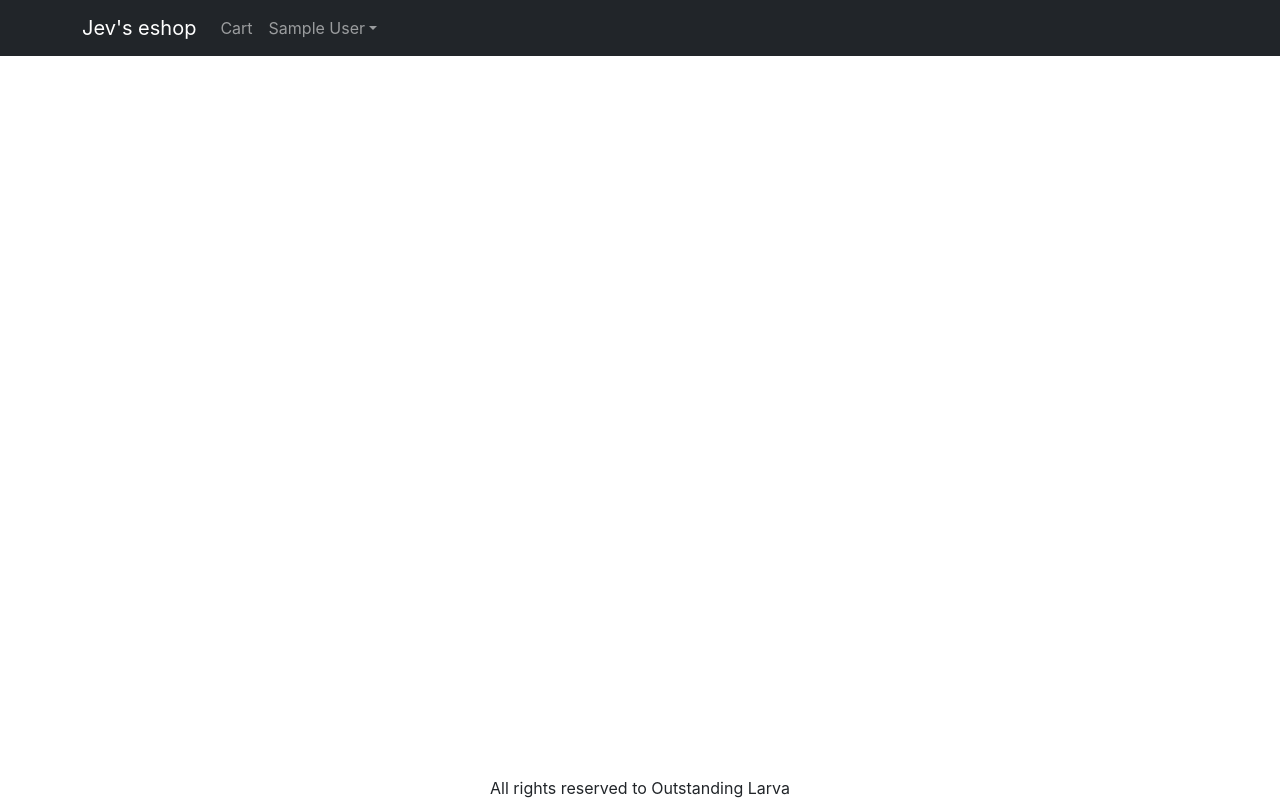
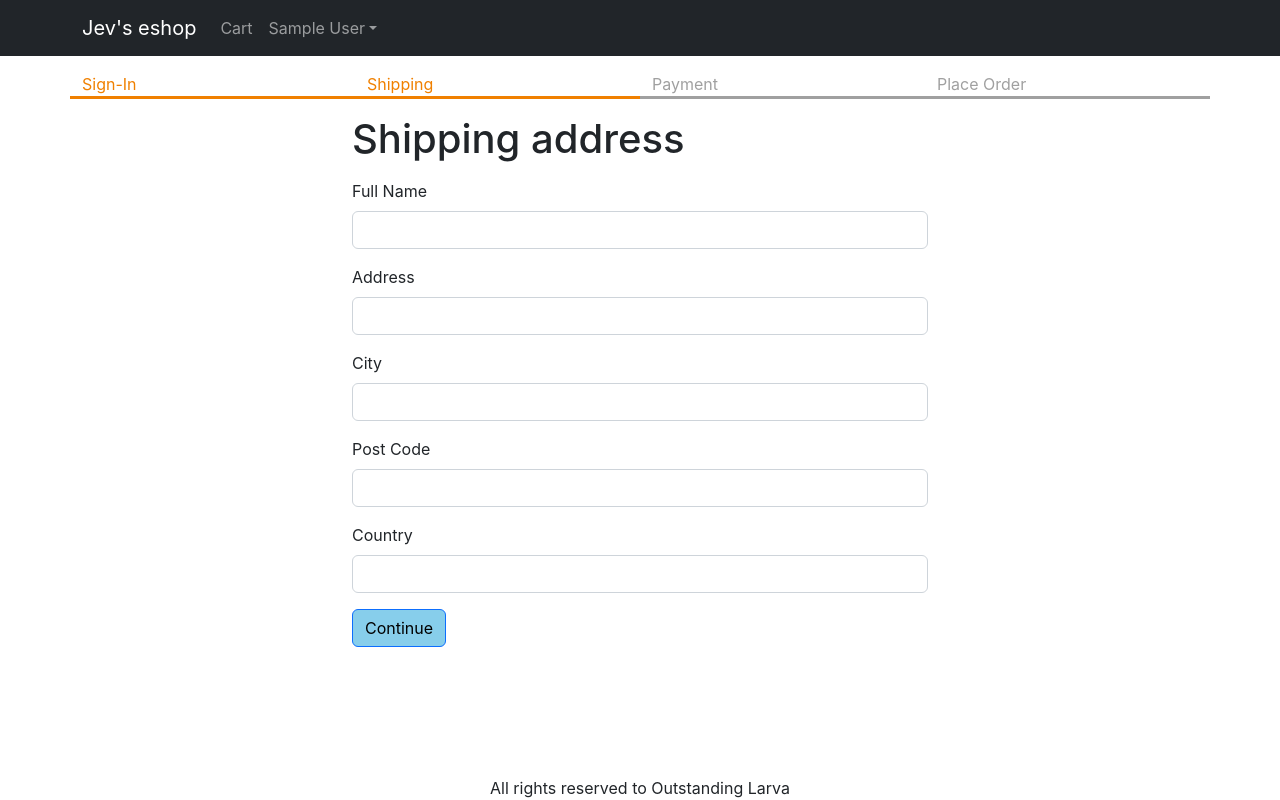
Before and after one commit to JvJev/eshop_react_node, a React (Create React App) app in the folder frontend/: page /shipping in a window 1280 px wide. Built offline with nearby package versions, Linux system fonts and the light colour scheme; sample sign-in values are in the browser's storage.

Commit message:
shipping_page_done

```diff
--- a/frontend/src/App.js
+++ b/frontend/src/App.js
@@ -14,6 +14,7 @@ import { useContext } from 'react';
 import { Store } from './context/Store';
 import CartPage from './Pages/CartPage';
 import SigninPage from './Pages/SigninPage';
+import ShippingPage from './Pages/ShippingPage';
 
 function App() {
   const { state, dispatch: ctxDispatch } = useContext(Store);
@@ -22,6 +23,7 @@ function App() {
   const signoutHandler = () => {
     ctxDispatch({ type: 'USER_SIGNOUT' });
     localStorage.removeItem('userInfo');
+    localStorage.removeItem('shippingAddress');
   };
 
   return (
@@ -76,6 +78,8 @@ function App() {
               <Route path="/" element={<HomePage />} />
               <Route path="/cart" element={<CartPage />} />
               <Route path="/signin" element={<SigninPage />} />
+              <Route path="/shipping" element={<ShippingPage />} />
+
             </Routes>
           </Container>
         </main>
--- a/frontend/src/Pages/ShippingPage.js
+++ b/frontend/src/Pages/ShippingPage.js
@@ -1,17 +1,55 @@
-import React, { useState } from 'react';
+import React, { useContext, useEffect, useState } from 'react';
 import { Helmet } from 'react-helmet-async';
 import Form from 'react-bootstrap/Form';
 import Button from 'react-bootstrap/Button';
+import { useNavigate } from 'react-router-dom';
+import { Store } from '../context/Store';
+import CheckoutSteps from '../components/CheckoutSteps';
 
 export default function ShippingPage() {
-  const [fullName, setFullName] = useState('');
-  const [address, setAddress] = useState('');
-  const [city, setCity] = useState('');
-  const [postalCode, setPostalCode] = useState('');
-  const [country, setCountry] = useState('');
+  const navigate = useNavigate();
+  const { state, dispatch: ctxDispatch } = useContext(Store);
+  const {
+    userInfo,
+    cart: { shippingAddress },
+  } = state;
+  const [fullName, setFullName] = useState(shippingAddress.fullName || '');
+  const [address, setAddress] = useState(shippingAddress.address || '');
+  const [city, setCity] = useState(shippingAddress.city || '');
+  const [postalCode, setPostalCode] = useState(
+    shippingAddress.postalCode || ''
+  );
+  const [country, setCountry] = useState(shippingAddress.country || '');
+
+  useEffect(() => {
+    if (!userInfo) {
+      navigate('/signin?redirect=/shipping');
+    }
+  }, [userInfo, navigate]);
 
   const submitHandler = (e) => {
     e.preventDefault();
+    ctxDispatch({
+      type: 'SAVE_SHIPPING_ADDRESS',
+      payload: {
+        fullName,
+        address,
+        city,
+        postalCode,
+        country,
+      },
+    });
+    localStorage.setItem(
+      'shippingAddress',
+      JSON.stringify({
+        fullName,
+        address,
+        city,
+        postalCode,
+        country,
+      })
+    );
+    navigate('/payment');
   };
 
   return (
@@ -19,6 +57,8 @@ export default function ShippingPage() {
       <Helmet>
         <title>ShippingPage</title>
       </Helmet>
+      <CheckoutSteps step1 step2></CheckoutSteps>
+      <div className="container small-container">
         <h1 className="my-3">Shipping address</h1>
         <Form onsubmit={submitHandler}>
           <Form.Group className="mb-3" controlId="fullName">
@@ -46,7 +86,7 @@ export default function ShippingPage() {
             ></Form.Control>
           </Form.Group>
           <Form.Group className="mb-3" controlId="postalCode">
-          <Form.Label>postalCode</Form.Label>
+            <Form.Label>Post Code</Form.Label>
             <Form.Control
               value={postalCode}
               onChange={(e) => setPostalCode(e.target.value)}
@@ -54,7 +94,7 @@ export default function ShippingPage() {
             ></Form.Control>
           </Form.Group>
           <Form.Group className="mb-3" controlId="country">
-          <Form.Label>country</Form.Label>
+            <Form.Label>Country</Form.Label>
             <Form.Control
               value={country}
               onChange={(e) => setCountry(e.target.value)}
@@ -68,5 +108,6 @@ export default function ShippingPage() {
           </div>
         </Form>
       </div>
+    </div>
   );
 }
--- /dev/null
+++ b/frontend/src/components/CheckoutSteps.js
@@ -0,0 +1,14 @@
+import React from 'react';
+import Row from 'react-bootstrap/Row';
+import Col from 'react-bootstrap/Col';
+
+export default function CheckoutSteps(props) {
+  return (
+    <Row className="checkout-steps">
+      <Col className={props.step1 ? 'active' : ''}>Sign-In</Col>
+      <Col className={props.step2 ? 'active' : ''}>Shipping</Col>
+      <Col className={props.step3 ? 'active' : ''}>Payment</Col>
+      <Col className={props.step4 ? 'active' : ''}>Place Order</Col>
+    </Row>
+  );
+}
--- a/frontend/src/context/Store.js
+++ b/frontend/src/context/Store.js
@@ -9,6 +9,9 @@ const initialState = {
     : null,
 
   cart: {
+    shippingAddress: localStorage.getItem('shippingAddress')
+      ? JSON.parse(localStorage.getItem('shippingAddress'))
+      : {},
     cartItems: localStorage.getItem('cartItems')
       ? JSON.parse(localStorage.getItem('cartItems'))
       : [],
@@ -46,7 +49,22 @@ function reducer(state, action) {
     case 'USER_SIGNIN':
       return { ...state, userInfo: action.payload };
     case 'USER_SIGNOUT':
-      return { ...state, userInfo: null };
+      return {
+        ...state,
+        userInfo: null,
+        cart: {
+          cartItems: [],
+          shippingAddress: {},
+        },
+      };
+    case 'SAVE_SHIPPING_ADDRESS':
+      return {
+        ...state,
+        cart: {
+          ...state.cart,
+          shippingAddress: action.paymload,
+        },
+      };
     default:
       return state;
   }
--- a/frontend/src/index.css
+++ b/frontend/src/index.css
@@ -54,3 +54,12 @@ main {
 .small-container {
   max-width:  600px;
 }
+
+.checkout-steps > div {
+  border-bottom: 0.2rem solid #a0a0a0;
+  color: #a0a0a0;
+}
+.checkout-steps > div.active {
+  border-bottom: 0.2rem solid #f08000;
+  color: #f08000;
+}
```
Lines whose indentation alone changed are shown as unchanged.
